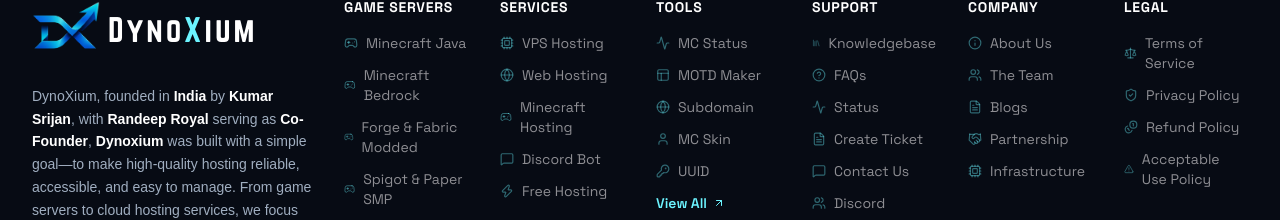
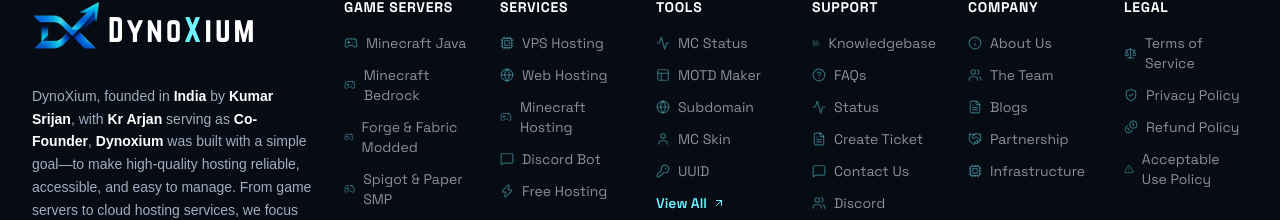
Before and after one commit to DynoXium/Website, a Next.js app: page / in a window 1280 px wide. Shown: the part 5727-5947 px from the top of the page. Built offline with nearby package versions, Linux system fonts and the light colour scheme; no server answers; a web font is replaced by a local one.

Commit message:
Update Footer.tsx

```diff
--- a/src/components/Footer.tsx
+++ b/src/components/Footer.tsx
@@ -167,7 +167,7 @@
               </span>
             </Link>
             <p className="text-sm text-text-muted leading-relaxed">
-              DynoXium, founded in <span className="font-bold text-white">India</span> by <span className="font-bold text-white">Kumar Srijan</span>, with <span className="font-bold text-white">Randeep Royal</span> serving as <span className="font-bold text-white">Co-Founder</span>, <span className="font-bold text-white">Dynoxium</span> was built with a simple goal—to make high-quality hosting reliable, accessible, and easy to manage. From game servers to cloud hosting services, we focus on delivering dependable performance, modern technology, and support you can count on.
+              DynoXium, founded in <span className="font-bold text-white">India</span> by <span className="font-bold text-white">Kumar Srijan</span>, with <span className="font-bold text-white">Kr Arjan</span> serving as <span className="font-bold text-white">Co-Founder</span>, <span className="font-bold text-white">Dynoxium</span> was built with a simple goal—to make high-quality hosting reliable, accessible, and easy to manage. From game servers to cloud hosting services, we focus on delivering dependable performance, modern technology, and support you can count on.
             </p>
 
             {/* Social Icons Rounded Squares */}
```
